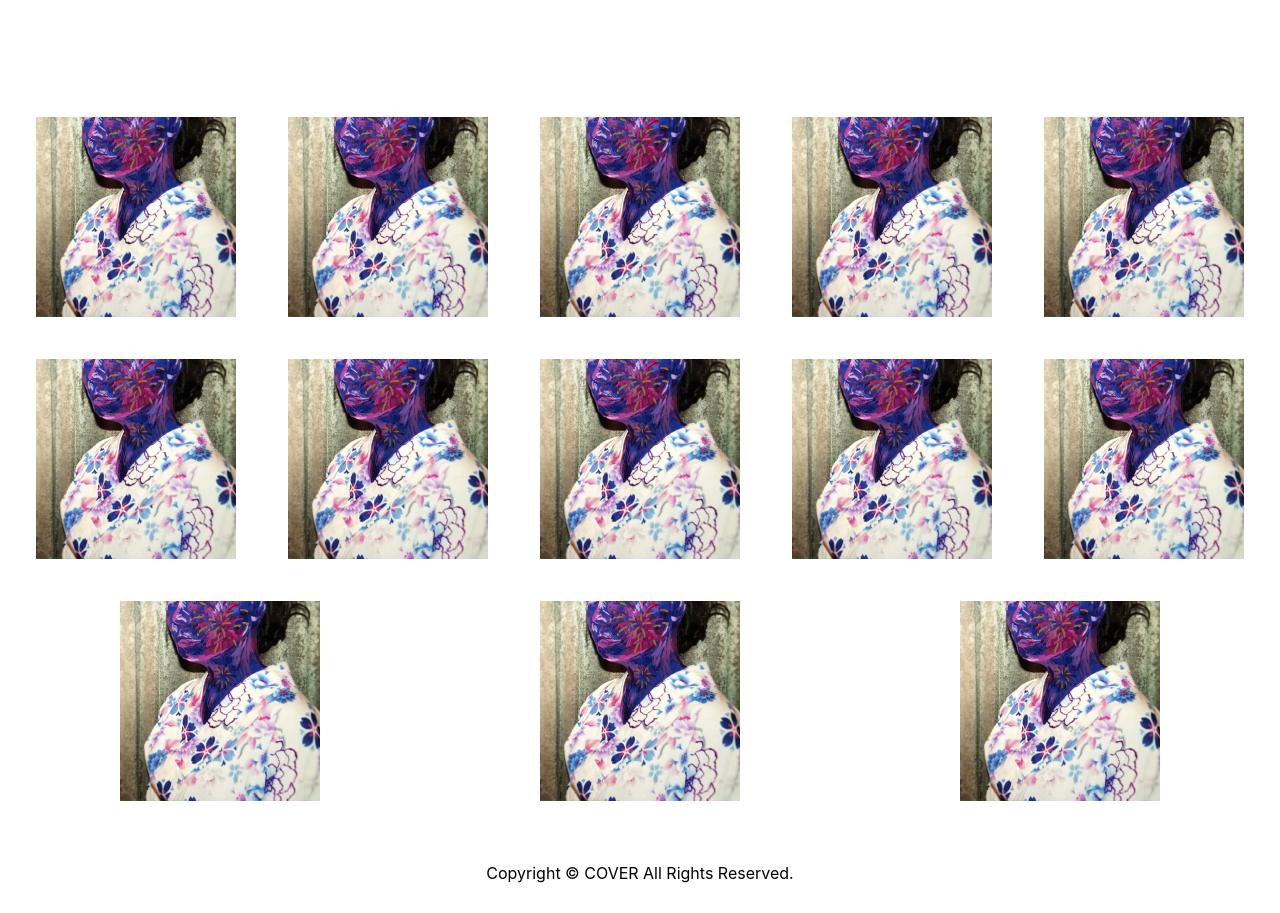
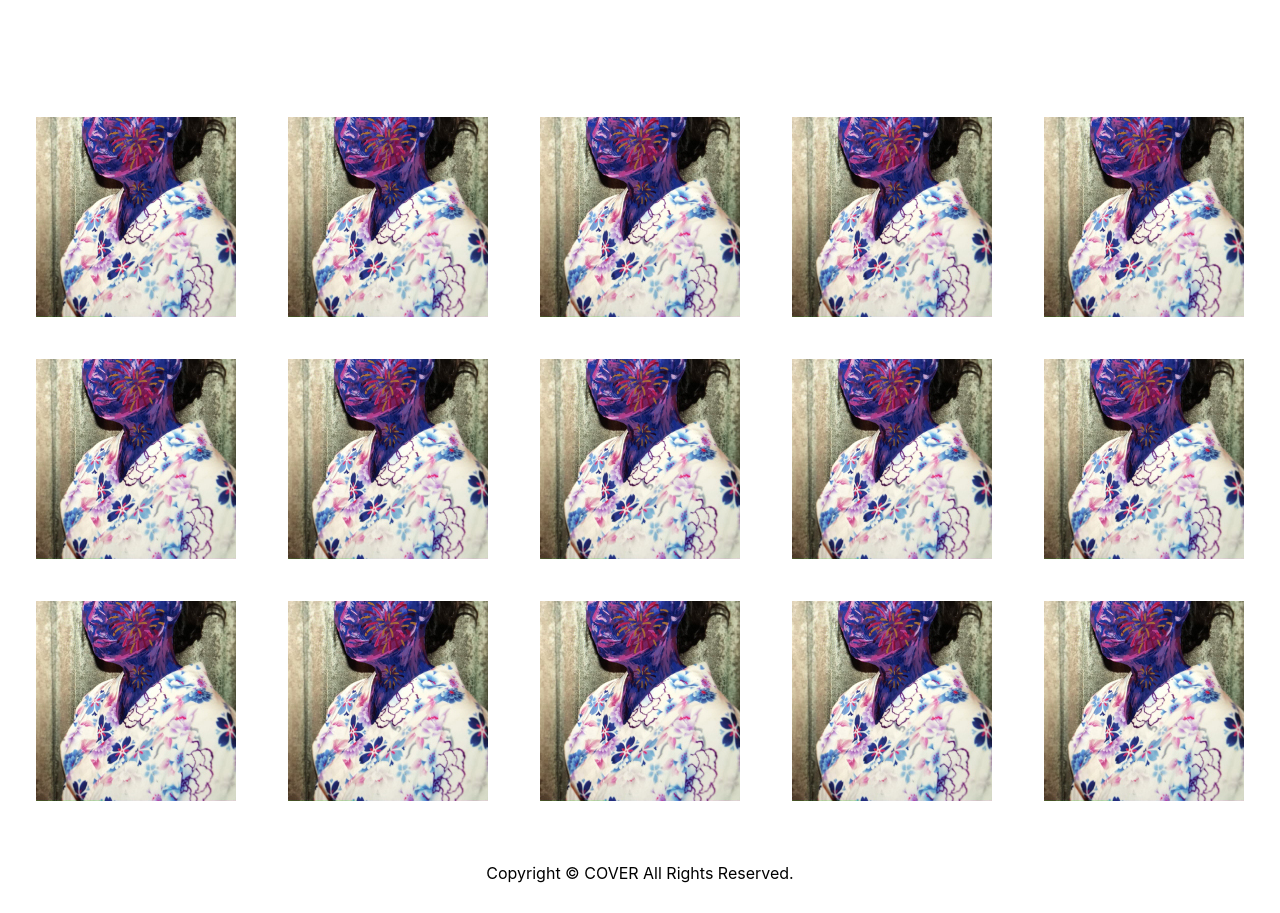
Before and after one commit to Itsukiyamamura/mask, a plain HTML site: page index.html in a window 1280 px wide. Shown: the part 129-1042 px from the top of the page. Drawn offline with Linux system fonts and the light colour scheme.

Commit message:
Add files via upload

```diff
--- a/index.html
+++ b/index.html
@@ -87,6 +87,14 @@
          <div class="flex-item">
            <img src="img/mask_gr13.jpg" alt="">
          </div>
+
+         <div class="flex-item">
+           <img src="img/mask_gr14.jpg" alt="">
+         </div>
+
+         <div class="flex-item">
+           <img src="img/mask_gr15.jpg" alt="">
+         </div>
         </div>
 
         <footer>
```
